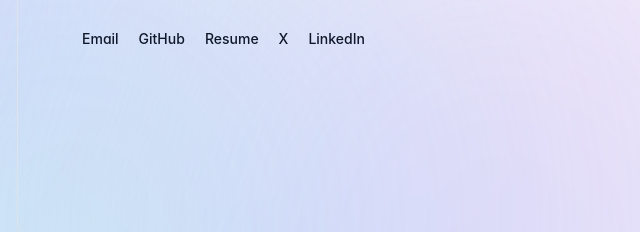
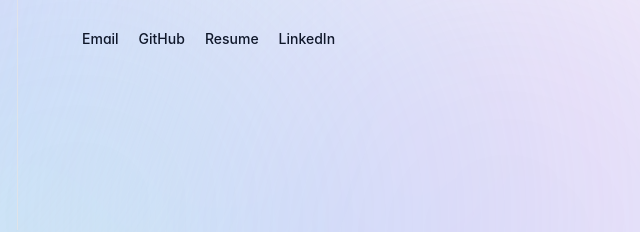
Before and after one commit to OmarNaru1110/PortfolioFrontend, an Astro site: page / in a window 1280 px wide. Shown: the part 310-542 px from the top of the page, 570-1210 px from the left. Built offline with nearby package versions, Linux system fonts and the light colour scheme; Astro itself is replaced by a stand-in of ours.

Commit message:
feat: remove x from contacts

```diff
--- a/src/components/LeftCatalog.astro
+++ b/src/components/LeftCatalog.astro
@@ -29,7 +29,7 @@ import { aboutItems, experienceItems, projectItems, writingItems } from '../data
         <a class="hover:text-black transition-colors underline underline-offset-4 decoration-1 decoration-zinc-300" href="mailto:omarnaru2002@gmail.com">Email</a>
         <a class="hover:text-black transition-colors underline underline-offset-4 decoration-1 decoration-zinc-300" href="https://github.com/OmarNaru1110" rel="noopener noreferrer" target="_blank">GitHub</a>
         <a class="hover:text-black transition-colors underline underline-offset-4 decoration-1 decoration-zinc-300" href="https://drive.google.com/file/d/163VS5FniNkM3sljwxx8USQI9-wg8FYWs/view?usp=sharing" rel="noopener noreferrer" target="_blank">Resume</a>
-        <a class="hover:text-black transition-colors underline underline-offset-4 decoration-1 decoration-zinc-300" href="https://x.com/OmarNaru1110" rel="noopener noreferrer" target="_blank">X</a>
+
         <a class="hover:text-black transition-colors underline underline-offset-4 decoration-1 decoration-zinc-300" href="https://www.linkedin.com/in/omarnaru" rel="noopener noreferrer" target="_blank">LinkedIn</a>
       </div>
     </div>
--- a/src/components/views/AboutView.astro
+++ b/src/components/views/AboutView.astro
@@ -21,9 +21,7 @@
         <a class="text-[#0f172a] font-medium hover:underline underline-offset-4 decoration-1 decoration-zinc-300 hover:decoration-zinc-900 transition-colors" href="https://drive.google.com/file/d/163VS5FniNkM3sljwxx8USQI9-wg8FYWs/view?usp=sharing" rel="noopener noreferrer" target="_blank">
           Resume
         </a>
-        <a class="text-[#0f172a] font-medium hover:underline underline-offset-4 decoration-1 decoration-zinc-300 hover:decoration-zinc-900 transition-colors" href="https://x.com/OmarNaru1110" rel="noopener noreferrer" target="_blank">
-          X
-        </a>
+
         <a class="text-[#0f172a] font-medium hover:underline underline-offset-4 decoration-1 decoration-zinc-300 hover:decoration-zinc-900 transition-colors" href="https://www.linkedin.com/in/omarnaru" rel="noopener noreferrer" target="_blank">
           LinkedIn
         </a>
```
